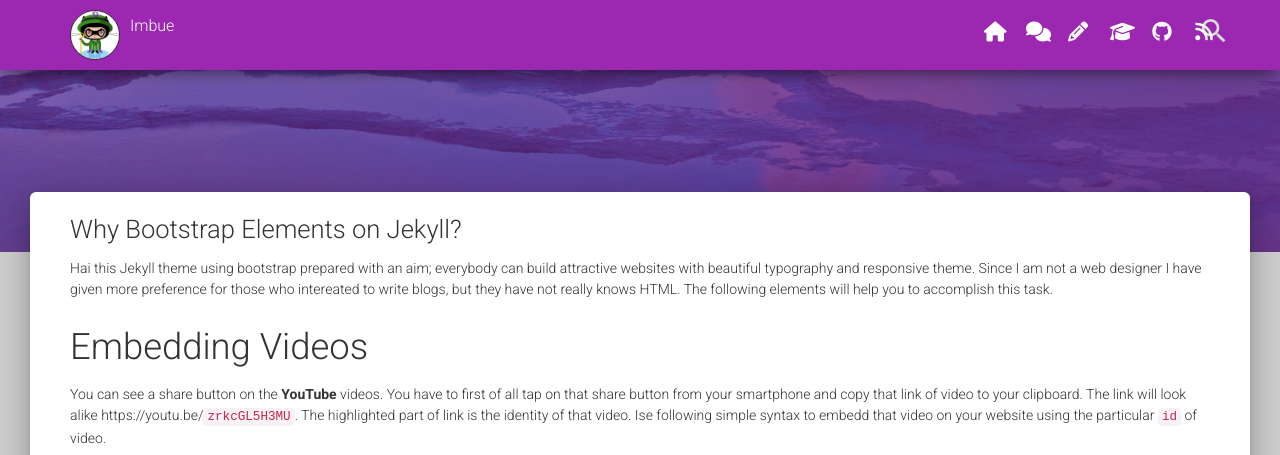
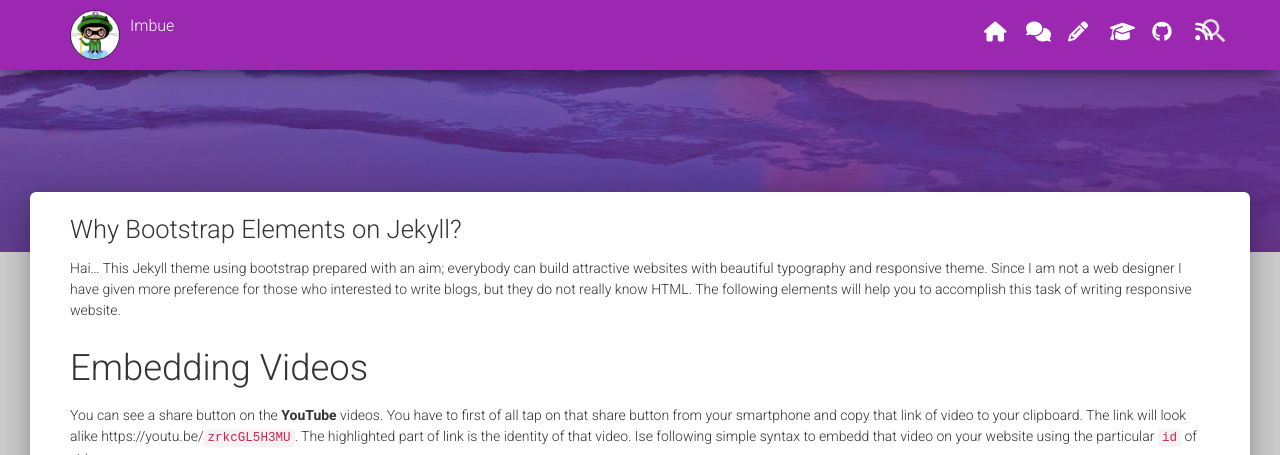
Before and after one commit to tip4programs/imbue, a Jekyll site: the page built from elements.md, in a window 1280 px wide and 900 px high, scrolled down 558 px, cut to the strip 0-455 px from the top of the window. Built offline with Jekyll 4.4.1, drawn with Linux system fonts in a browser that asks for light colours; nearby versions of some CDN libraries; part of the change alters nothing that is shown; some of the changed text lies outside the part shown.

Commit message:
Update elements.md

```diff
--- a/elements.md
+++ b/elements.md
@@ -4,9 +4,12 @@ layout: default
 ---
 
 ### Why Bootstrap Elements on Jekyll?
-Hai this Jekyll theme using bootstrap prepared with an aim; everybody can build attractive websites with beautiful typography and responsive theme. Since I am not a web designer I have given more preference for those who intereated to write blogs, but they have not really knows HTML. The following elements will help you to accomplish this task.
+Hai... This Jekyll theme using bootstrap prepared with an aim; everybody can build attractive websites with beautiful typography and responsive theme. Since I am not a web designer I have given more preference for those who interested to write blogs, but they do not really know HTML. The following elements will help you to accomplish this task of writing responsive website.
 
 ## Embedding Videos
  You can see a share button on the **YouTube** videos. You have to first of all tap on that share button from your smartphone and copy that link of video to your clipboard. The link will look alike https://youtu.be/`zrkcGL5H3MU`. The highlighted part of link is the identity of that video. Ise following simple syntax to embedd that video on your website using the particular `id` of video.
 
 {% include video.html id="zrkcGL5H3MU" %}
+
+## Adding responsive image
+ This theme allows you to pull the image to right side and pt your image center with an attractive caption. Also If you pull the image to right side this theme allows you to wrap text around the image.
```
